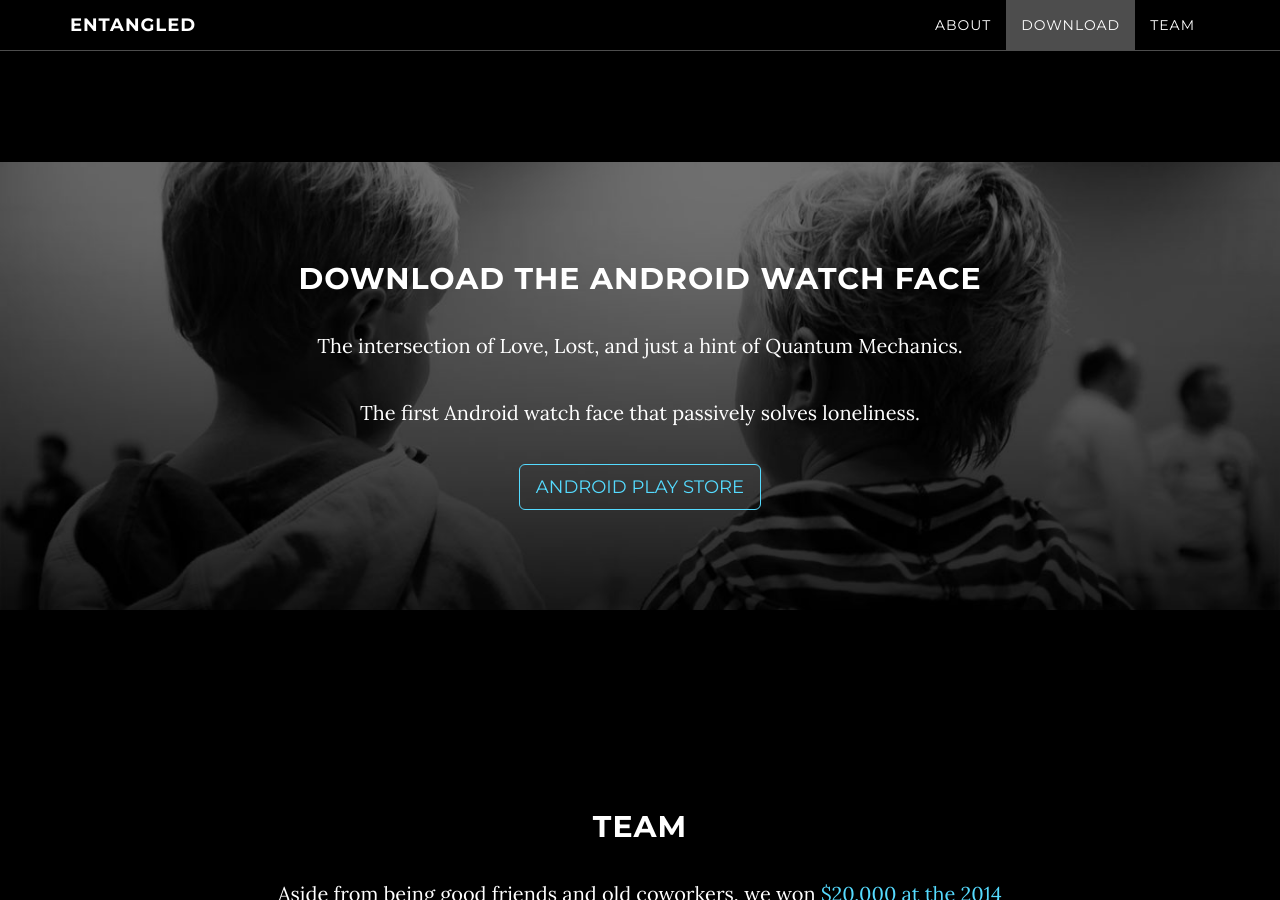
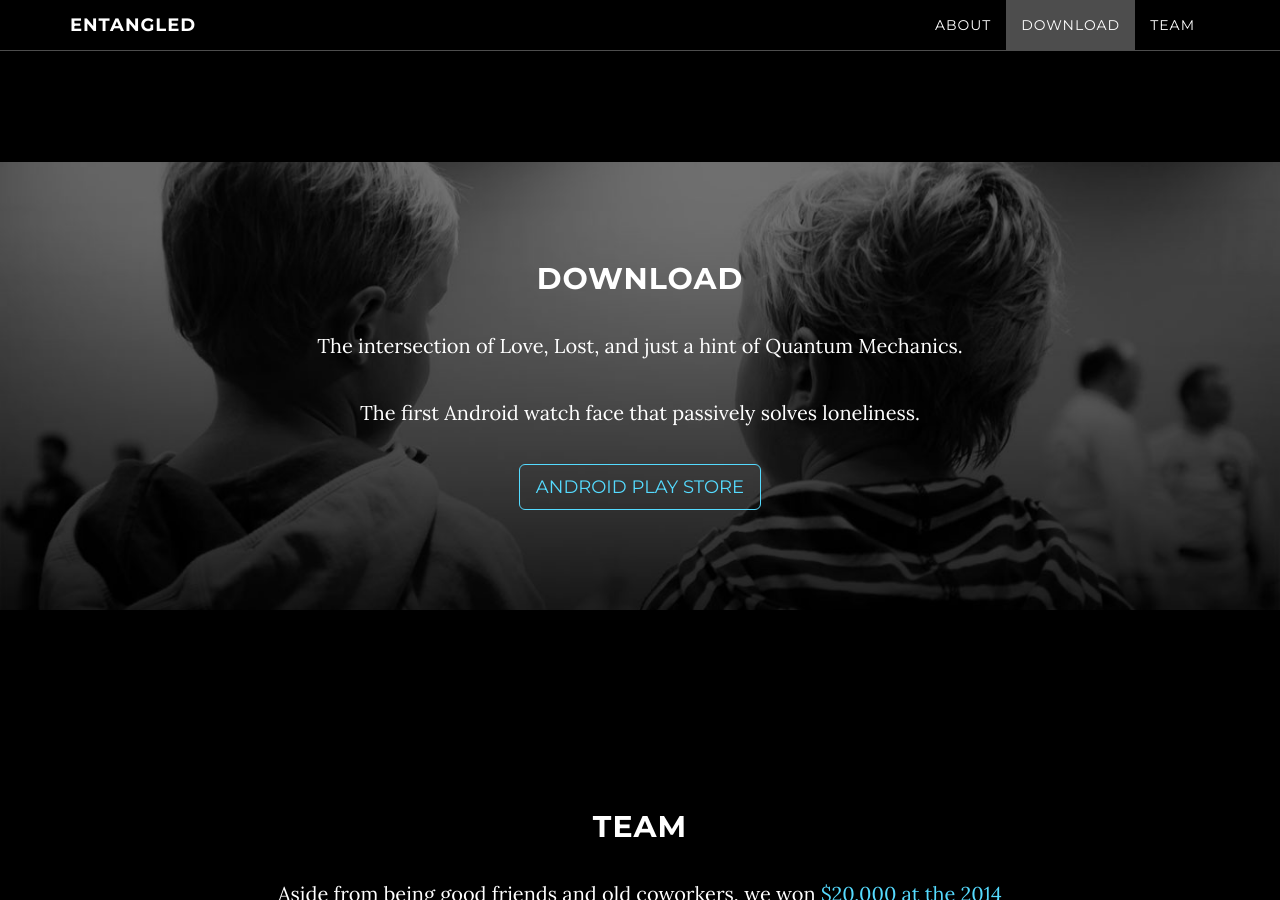
Before and after one commit to freddieiboy/entangled, a Jekyll site: the page built from index.html, in a window 1280 px wide and 900 px high, scrolled down 1436 px. Built offline with Jekyll 4.4.1, drawn with Linux system fonts in a browser that asks for light colours.

Commit message:
copy changes

```diff
--- a/_includes/download.html
+++ b/_includes/download.html
@@ -3,7 +3,7 @@
         <div class="download-section">
             <div class="container">
                 <div class="col-lg-8 col-lg-offset-2">
-                    <h2>Download the Android Watch Face</h2>
+                    <h2>Download</h2>
                     <p>The intersection of Love, Lost, and just a hint of Quantum Mechanics.</p>
                     <p>The first Android watch face that passively solves loneliness.</p>
                     <a href="#" class="btn btn-default btn-lg">Android Play Store</a>
```
